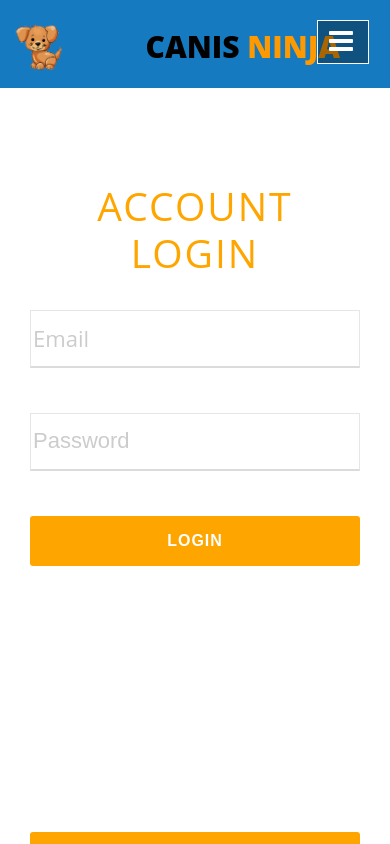
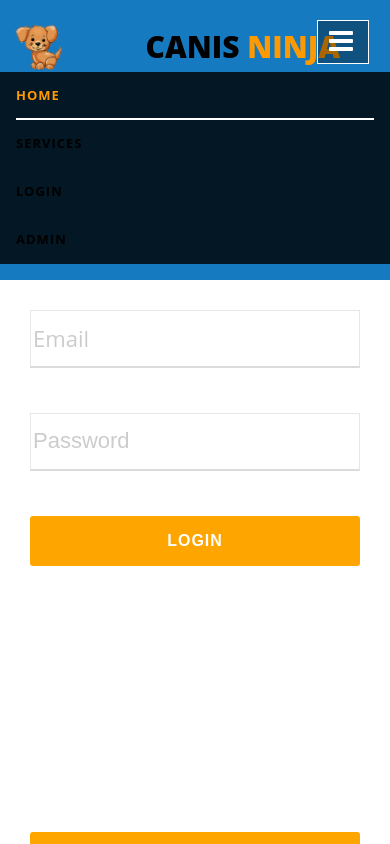
Before and after one commit to vijaychacko56/canisninjafrontend, a React (Create React App) app: page / in a window 390 px wide. Both pictures are taken after a click on the button "Toggle navigation". Shown: the top 844 px of the page. Built offline with nearby package versions, Linux system fonts and the light colour scheme; grey boxes are pictures that could not be loaded.

Commit message:
FixedMobile Nav bar collapse and expand

```diff
--- a/src/App.js
+++ b/src/App.js
@@ -16,14 +16,22 @@ import Admin from './Components/Admin/Admin';
 class App extends Component {
 
 
-  constructor(){
-   super();
+  constructor(props){
+   super(props);
+    this.toggleNavbar = this.toggleNavbar.bind(this);
    this.state = {
     route:'login',
+    collapsed: true,
     user:{
       email:''
     }
    }
+ }
+
+toggleNavbar() {
+ this.setState({
+ collapsed: !this.state.collapsed,
+ });
  }
 
 loadUser = (data) =>{
@@ -50,6 +58,12 @@ this.setState({route:route});
 
 
   render() {
+
+  const collapsed = this.state.collapsed;
+ const classOne = collapsed ? 'collapse navbar-collapse' : 'collapse navbar-collapse show';
+ const classTwo = collapsed ? 'navbar-toggler navbar-toggler-right collapsed' : 'navbar-toggler navbar-toggler-right';
+
+
     return (
       <div className="App">
     <head>
@@ -61,13 +75,13 @@ this.setState({route:route});
 <body>
     <nav className="navbar navbar-expand-lg mb-4 top-bar navbar-static-top sps sps--abv">
         <div className="container">
-            <button className="navbar-toggler navbar-toggler-right" type="button" data-toggle="collapse" data-target="#navbarCollapse1" aria-controls="navbarCollapse" aria-expanded="false" aria-label="Toggle navigation">
+            <button  onClick={this.toggleNavbar} className={`${classTwo}`}  type="button" data-toggle="collapse" data-target="#navbarCollapse1" aria-controls="navbarCollapse" aria-expanded="false" aria-label="Toggle navigation">
 <span className="navbar-toggler-icon"><i className="fa fa-bars" aria-hidden="true"></i></span>
 </button>
 
             <a className="navbar-brand logo" href="#" onClick={()=> this.onRouteChange('home')}><img src ="/images/logo.jpg" alt="Logo" /></a>
             <a className="navbar-brand mx-auto" href="#" onClick={()=> this.onRouteChange('home')}>Canis <span data-blast="color">Ninja</span></a>
-            <div className="collapse navbar-collapse" id="navbarCollapse1">
+            <div className={`${classOne}`}  id="navbarCollapse1">
                 <ul className="navbar-nav ml-auto">
                     <li className="nav-item active"> <a className="nav-link" onClick={() => this.onRouteChange('home')} data-blast="color"><strong>Home</strong> <span className="sr-only">(current)</span></a> </li>
                     <li className="nav-item"> <a className="nav-link"  href="#" onClick={() => this.onRouteChange('services')}><strong>Services</strong></a> </li>
```
